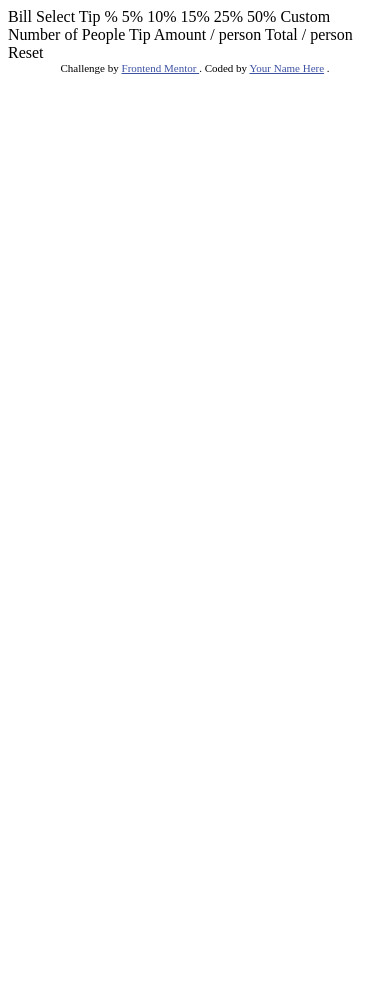
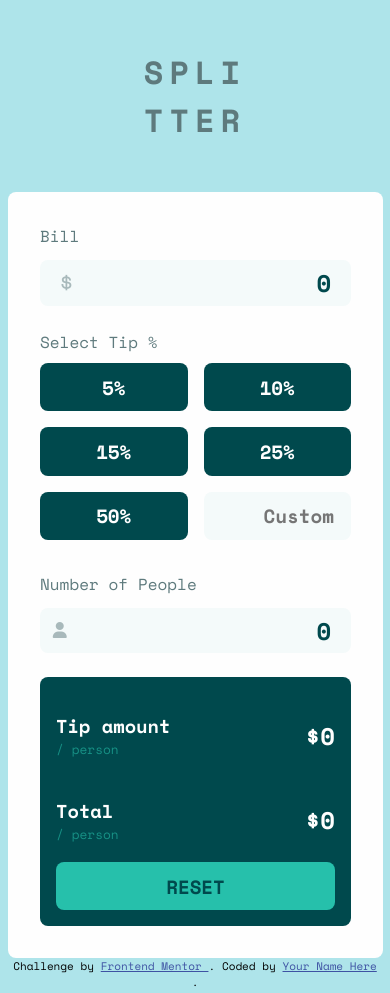
Before and after one commit to Namonamo77/fem-tip-calculator-app-main, a plain HTML site: page index.html in a window 390 px wide. Before the commit the page ends 844 px from the top, so only its background shows below. Drawn offline with nearby package versions, Linux system fonts and the light colour scheme.

Commit message:
Added media query for large screen

```diff
--- a/css/styles.css
+++ b/css/styles.css
@@ -0,0 +1,206 @@
+:root {
+    --bg-input: rgb(197, 228, 231);
+    --bg: hsl(189, 41%, 97%);
+    --bg-body: hsl(186, 58%, 80%);
+    --ntrl-dark: hsl(186, 14%, 43%);
+    --dark-green: hsl(183, 100%, 15%);
+    --accent-green: hsl(172, 67%, 45%);
+    --white: rgb(254, 254, 254);
+}
+
+*,
+*::before,
+*::after {
+    box-sizing: border-box;
+}
+
+body{
+    font-family: 'Space Mono', monospace;
+    background: var(--bg-body);
+}
+.title {
+    text-align: center;
+    text-transform: uppercase;
+    font-size: 2rem;
+    color: var(--ntrl-dark);
+    letter-spacing: 6px;
+    margin: 1.5em 0;
+}
+.title span {
+    display: block;
+}
+
+.container {
+    width: 375px;
+    margin: 0 auto;
+    background: var(--white);
+    padding: 2em;
+    border-radius: 8px;
+}
+label {
+    font-size: 1rem;
+    color: var(--ntrl-dark);
+}
+
+/* Bill input */
+.bill {
+    position: relative;
+    display: flex;
+    flex-direction: column;
+}
+.icon-bill {
+    position: absolute;
+    left: 0;
+    top: 4%;
+    padding: .5em .8em;
+    color: var(--ntrl-dark);
+    opacity: .5;
+    font-size: 1.5rem;
+    font-weight: 400;
+}
+.bill-input {
+    padding: .2em ;
+    text-align: right;
+    margin: .5em 0 1em;
+    background: var(--bg);
+    border: none;
+    border-radius: 8px;
+    font-family: 'Space Mono', monospace;
+    font-size: 1.5rem;
+    font-weight: 700;
+    color: var(--dark-green);
+    outline: none;
+}
+
+/* tip % */
+
+.tip-values {
+    display: grid;
+    grid-template-columns: 1fr 1fr;
+    grid-gap: 1em;
+    margin: .6em 0 2em;
+}
+.tip-cta {
+    padding: .5em 1em;
+    background: var(--dark-green);
+    color: var(--white);
+    font-size: 1.2rem;
+    font-family: 'Space Mono', monospace;
+    font-weight: 700;
+    border-radius: 8px;
+    border: none;
+    transition: background 300ms ease-in-out;
+    cursor: pointer;
+}
+
+.tip-cta:hover{
+    background: var(--accent-green);
+}
+
+.tip-input {
+    width: 100%;
+    background: var(--bg);
+    text-align: right;
+    border-radius: 8px;
+    border: none;
+    font-size: 1.2rem;
+    font-family: 'Space Mono', monospace;
+    font-weight: 700;
+    color: var(--ntrl-dark);
+    outline: none;
+}
+
+/* People number */
+.people {
+    position: relative;
+    display: flex;
+    flex-direction: column;
+}
+.icon-people {
+    position: absolute;
+    left: 0;
+    top: 40%;
+    padding: .5em .8em;
+    color: var(--ntrl-dark);
+    opacity: .5;
+}
+.people-input {
+    padding: .2em ;
+    text-align: right;
+    margin: .5em 0 1em;
+    background: var(--bg);
+    border: none;
+    border-radius: 8px;
+    font-family: 'Space Mono', monospace;
+    font-size: 1.5rem;
+    font-weight: 700;
+    color: var(--dark-green);
+    outline: none;
+}
+
+.total-card {
+    background: var(--dark-green);
+    border-radius: 8px;
+    color: var(--white);
+    padding: 1em;
+}
+
+.tip-amount, .tip-total {
+    display: flex;
+    justify-content: space-between;
+    align-items: center;
+}
+
+.tip-amount span, .tip-total span {
+    display: block;
+    font-weight: 400;
+    font-size: .8rem;
+    color: var(--accent-green);
+    opacity: .6;
+}
+
+.reset-cta {
+    padding: .5em 1em;
+    background: var(--accent-green) ;
+    width: 100%;
+    display: block;
+    border-radius: 8px;
+    border: none;
+    outline: none;
+    font-size: 1.2rem;
+    font-family: 'Space Mono', monospace;
+    font-weight: 700;
+    text-transform: uppercase;
+    color: var(--dark-green) ;
+    cursor: pointer;
+    transition: all 300ms ease-in-out;
+}
+
+.reset-cta:hover {
+    background: var(--ntrl-dark);
+    color: var(--white);
+}
+
+@media (min-width: 800px){
+    .container {
+        width: 800px;
+        display: flex;
+        justify-content: space-between;
+        gap: 1em;
+    }
+    .col-left {
+        width: 48%;
+    }
+    .col-right {
+        width: 48%;
+    }
+    .tip-values {
+        grid-template-columns: repeat(3, 1fr);
+    }
+    .total-card {
+        height: 100%;
+    }
+    .reset-cta {
+        margin-top: 6.5em;
+    }
+}
--- a/index.html
+++ b/index.html
@@ -13,6 +13,21 @@
     />
 
     <link rel="stylesheet" href="./css/styles.css" />
+
+    <link
+      rel="stylesheet"
+      href="https://cdnjs.cloudflare.com/ajax/libs/font-awesome/6.4.0/css/all.min.css"
+      integrity="sha512-iecdLmaskl7CVkqkXNQ/ZH/XLlvWZOJyj7Yy7tcenmpD1ypASozpmT/E0iPtmFIB46ZmdtAc9eNBvH0H/ZpiBw=="
+      crossorigin="anonymous"
+      referrerpolicy="no-referrer"
+    />
+    <link rel="preconnect" href="https://fonts.googleapis.com" />
+    <link rel="preconnect" href="https://fonts.gstatic.com" crossorigin />
+    <link
+      href="https://fonts.googleapis.com/css2?family=Space+Mono:wght@400;700&display=swap"
+      rel="stylesheet"
+    />
+
     <title>Frontend Mentor | Tip calculator app</title>
 
     <!-- Feel free to remove these styles or customise in your own stylesheet 👍 -->
@@ -27,8 +42,58 @@
     </style>
   </head>
   <body>
-    Bill Select Tip % 5% 10% 15% 25% 50% Custom Number of People Tip Amount /
-    person Total / person Reset
+    <header>
+      <h1 class="title">
+        <span>spli</span>
+        <span>tter</span>
+      </h1>
+    </header>
+
+    <main class="container">
+      <div class="col-left">
+        <div class="bill">
+          <label>Bill</label>
+          <h3 class="icon-bill">$</h3>
+          <input class="bill-input" type="number" placeholder="€" value="0" />
+        </div>
+        <div class="tip">
+          <label>Select Tip %</label>
+          <div class="tip-values">
+            <button class="tip-cta">5%</button>
+            <button class="tip-cta">10%</button>
+            <button class="tip-cta">15%</button>
+            <button class="tip-cta">25%</button>
+            <button class="tip-cta">50%</button>
+            <input class="tip-input" type="number" placeholder="Custom" />
+          </div>
+        </div>
+        <div class="people">
+          <label>Number of People</label>
+          <i class="fa fa-user icon-people"></i>
+          <input class="people-input" type="number" value="0" />
+        </div>
+      </div>
+
+      <div class="col-right">
+        <div class="total-card">
+          <div class="tip-amount">
+            <h3>
+              Tip amount
+              <span>/ person</span>
+            </h3>
+            <h2 class="amount-value">$0</h2>
+          </div>
+          <div class="tip-total">
+            <h3>
+              Total
+              <span>/ person</span>
+            </h3>
+            <h2 class="total-value">$0</h2>
+          </div>
+          <button class="reset-cta">Reset</button>
+        </div>
+      </div>
+    </main>
 
     <div class="attribution">
       Challenge by
```
